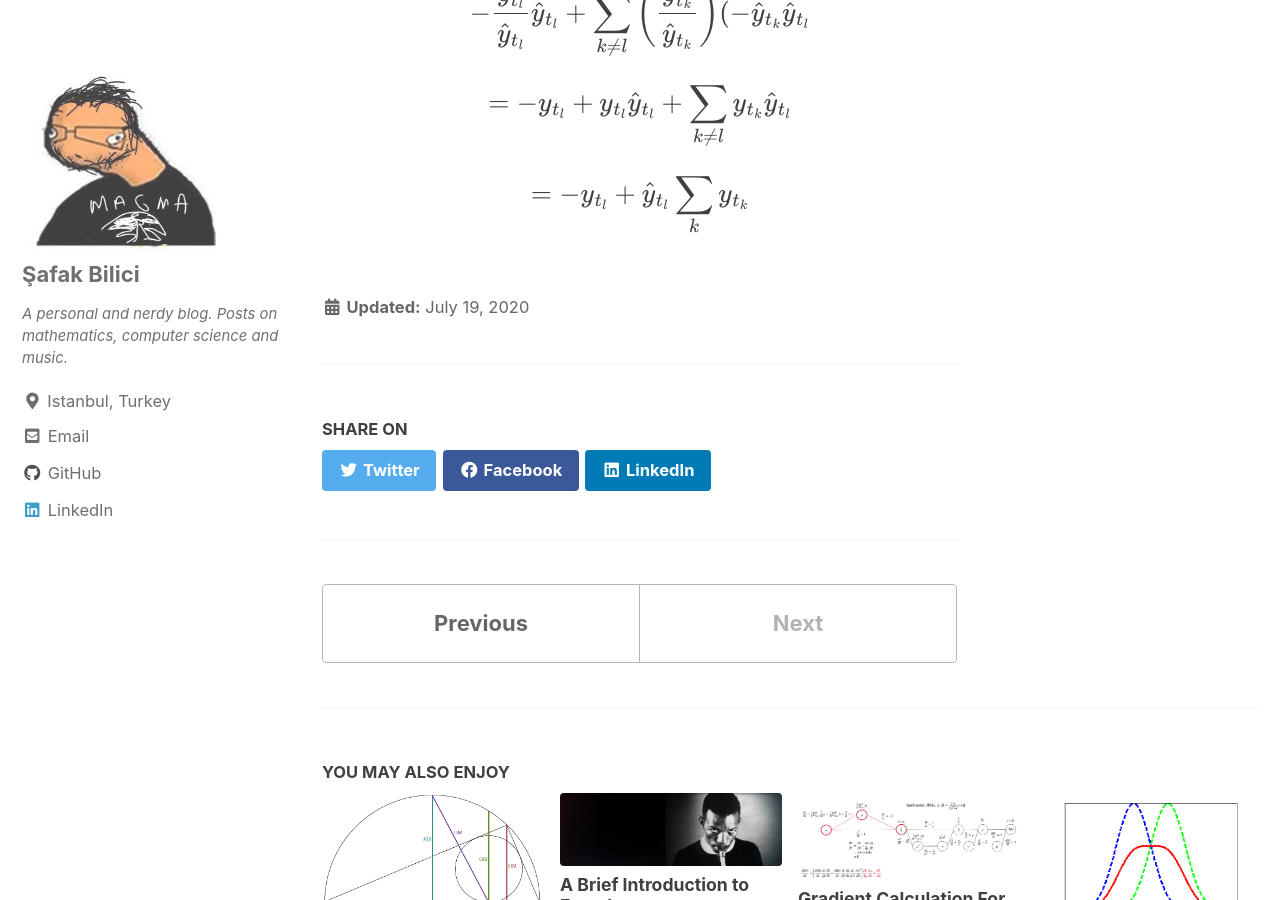
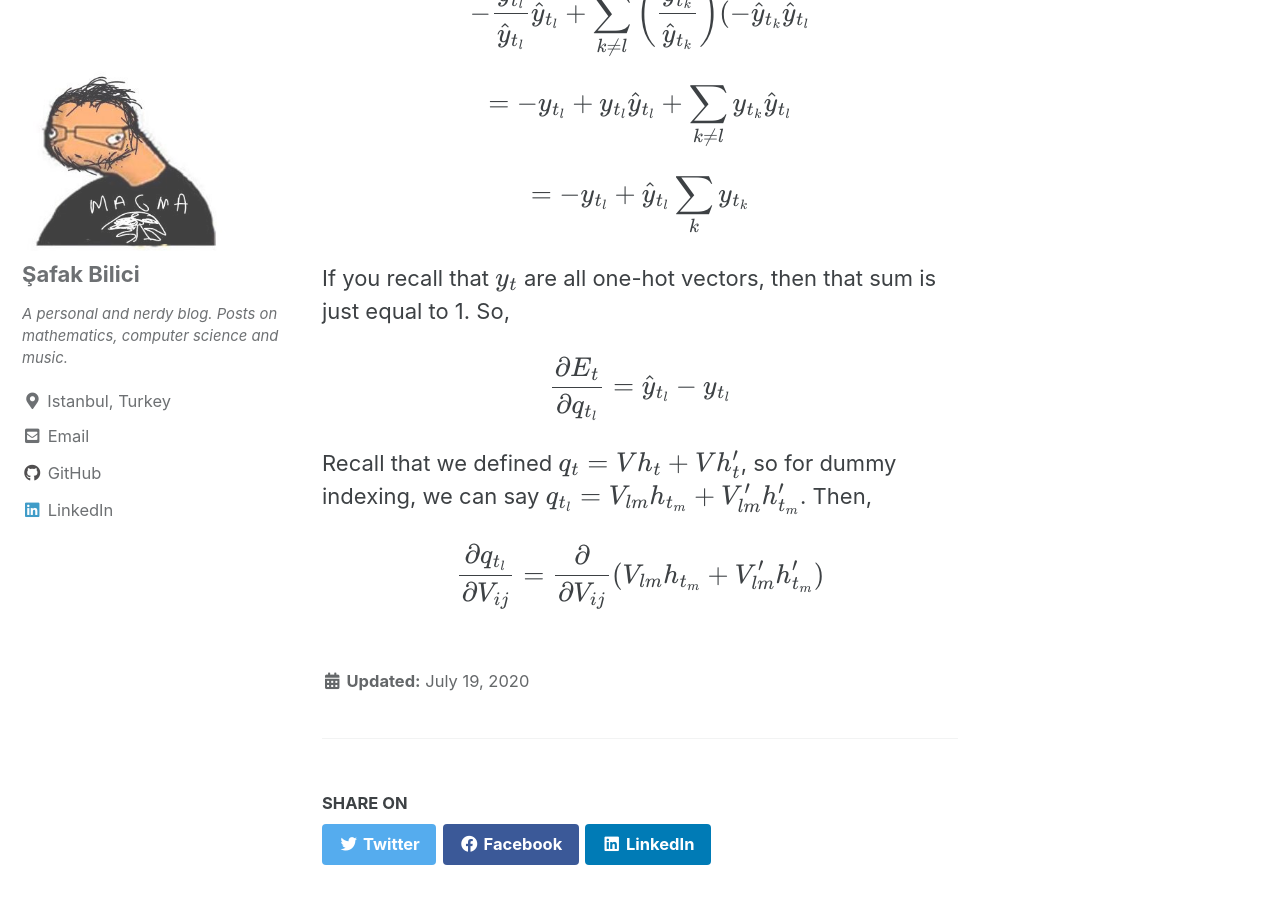
Before and after one commit to safakkbilici/safakkbilici.github.io, a Jekyll site: the page built from _posts/2020-07-19-training-bidirectional-rnns.md, in a window 1280 px wide and 900 px high, scrolled down 8252 px. Built offline with Jekyll 4.4.1, drawn with Linux system fonts in a browser that asks for light colours; cached includes are drawn as plain includes; formulas are drawn with MathJax 3; some of the changed text lies outside the part shown.

Commit message:
summing together

```diff
--- a/_posts/2020-07-19-training-bidirectional-rnns.md
+++ b/_posts/2020-07-19-training-bidirectional-rnns.md
@@ -76,7 +76,7 @@ $$L(y,\hat{y}) = -\frac{1}{N}\sum_{t}^{T}y_t \;log\; \hat{y}_y$$
 
 - Now let's calculate the gradients for $$V$$:
 
-It is more clear for derivatives with denoting $$q_t = V h_t + V h_t'$$:
+It is more clear for derivatives with denoting $$q_t = V h_t + V' h_t'$$:
 
 $$\frac{\partial E_t}{\partial V_{ij}} = \frac{\partial E_t}{\partial \hat{y}_{t_k}} \frac{\hat{y}_{t_k}}{\partial q_{t_l}} \frac{\partial q_{t_l}}{\partial V_{ij}}$$
 
@@ -155,3 +155,11 @@ $$- \frac{y_{t_l}}{\hat{y}_{t_l}} \hat{y}_{t_l} + \sum_{k \neq l} \left(\frac{y_
 $$ = -y_{t_l} + y_{t_l} \hat{y}_{t_l} + \sum_{k \neq l} y_{t_k} \hat{y}_{t_l}$$
 
 $$ = -y_{t_l} + \hat{y}_{t_l} \sum_{k} y_{t_k}$$
+
+If you recall that $$y_t$$ are all one-hot vectors, then that sum is just equal to 1. So,
+
+$$\frac{\partial E_t}{\partial q_{t_l}} = \hat{y}_{t_l} - y_{t_l}$$
+
+Recall that we defined $$q_t = V h_t + V h_t'$$, so for dummy indexing, we can say $$q_{t_l} = V_{lm} h_{t_m} + V_{lm}' h_{t_m}'$$. Then,
+
+$$ \frac{\partial q_{t_l}}{\partial V_{ij}} = \frac{\partial}{\partial V_{ij}} (V_{lm} h_{t_m} + V_{lm}' h_{t_m}')$$
```
